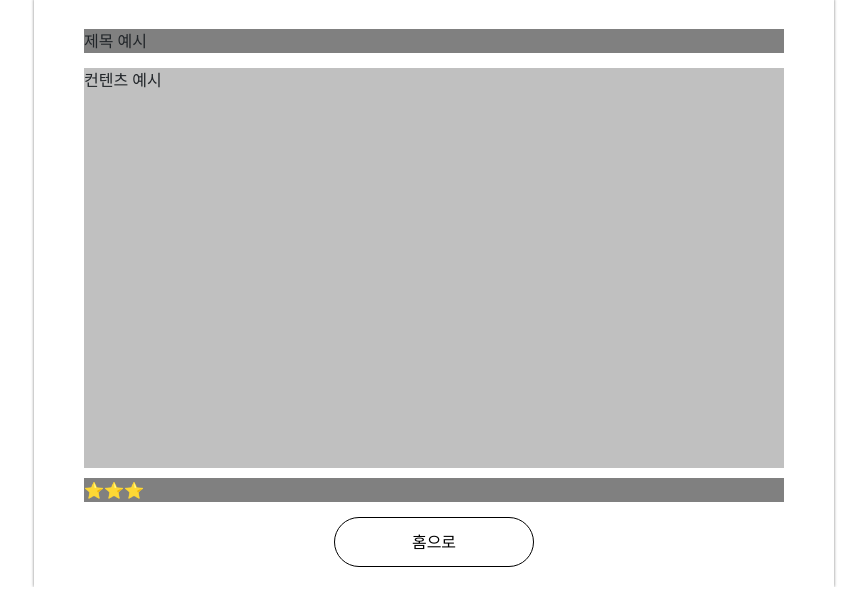
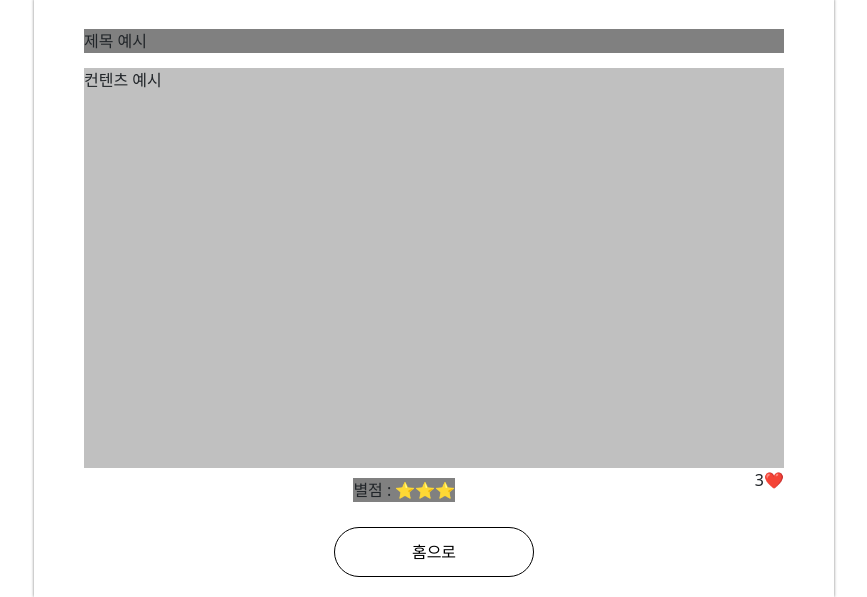
Before and after one commit to joyfive/hanghae99-9C7-M, a Flask app: page /view in a window 1280 px wide. Shown: the part 631-1228 px from the top of the page, without its empty margins (206-1073 px from the left). Run offline with Flask 2, Linux system fonts and the light colour scheme.

Commit message:
ADD : 좋아요 추가

```diff
--- a/templates/view.html
+++ b/templates/view.html
@@ -99,11 +99,20 @@
             margin: auto;
         }
 
+        .wrapper {
+            display: flex;
+            justify-content: center;
+        }
+
         #star {
             background-color: gray;
             max-width: 700px;
             max-height: 100px;
             margin: 10px auto 15px auto;
+        }
+
+        #like {
+            margin-right: 30px;
         }
 
     </style>
@@ -140,9 +149,17 @@
     </div>
 
 
-   <div id="star">
-       ⭐⭐⭐
-   </div>
+    <div class="wrapper">
+        <div id="star">
+            별점 : ⭐⭐⭐
+        </div>
+
+        <div id="like">
+            3❤️
+        </div>
+    </div>
+
+
 
     <button>홈으로</button>
 
```
